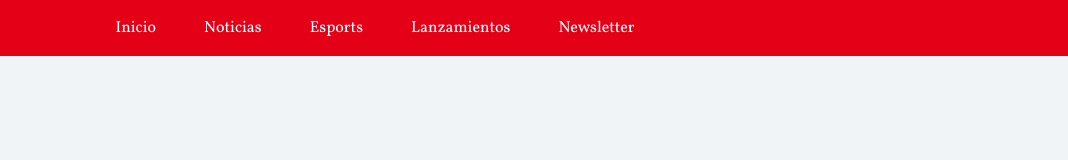
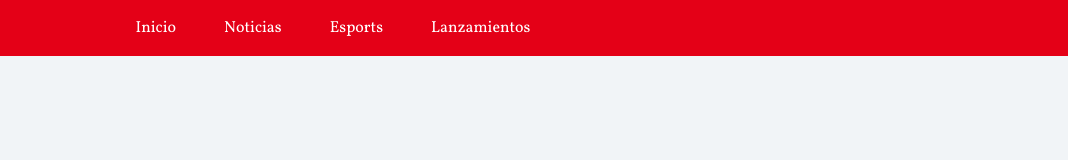
Before and after one commit to VictorioPerez/proyecto_coderhouse, a website: page Contactos.html in a window 1280 px wide. Shown: the full height of the page, 212-1280 px from the left. Drawn offline with nearby package versions, Linux system fonts and the light colour scheme.

Commit message:
actualizado al 14 de septiembre

```diff
--- a/Contactos.html
+++ b/Contactos.html
@@ -58,9 +58,6 @@
                             <li class="nav-item mx-3">
                                 <a class="nav-link navbarSeccions" href="Lanzamientos.html">Lanzamientos</a>
                             </li>
-                            <li class="nav-item mx-3">
-                                <a class="nav-link navbarSeccions" href="Contactos.html">Newsletter</a>
-                            </li>
                         </ul>
                     </div>
             </nav>
--- a/scss/components/_header.scss
+++ b/scss/components/_header.scss
@@ -10,8 +10,8 @@
         background-color: #E40017;
 
         .navbarUl {
-            margin-left: 80px;
-            margin-right: 80px;
+            margin-left: 100px;
+            margin-right: 100px;
 
             .navbarSeccions {
                 color: white;
```
Also changed, not shown: Esports.html (+0 -3 lines), Lanzamientos.html (+0 -3 lines), index.html (+0 -3 lines), noticias.html (+0 -3 lines), css/estilos.css.
